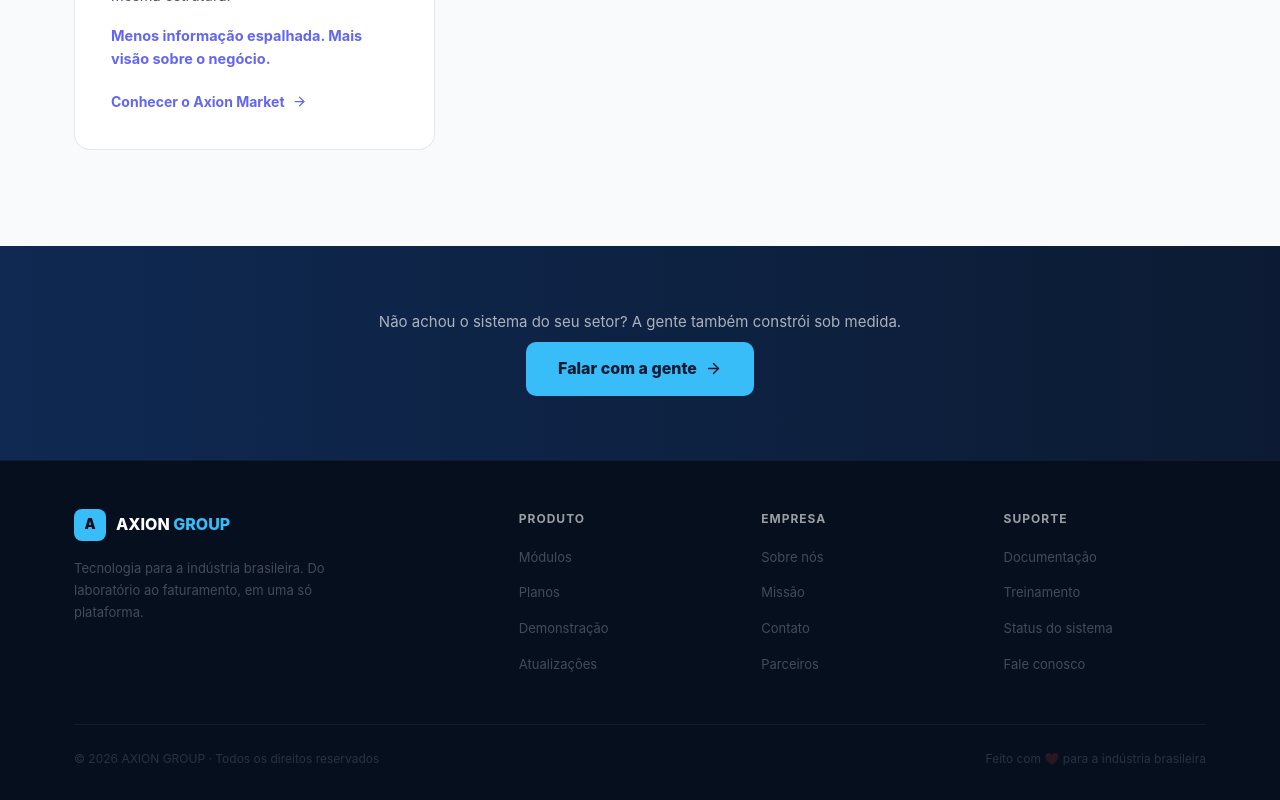
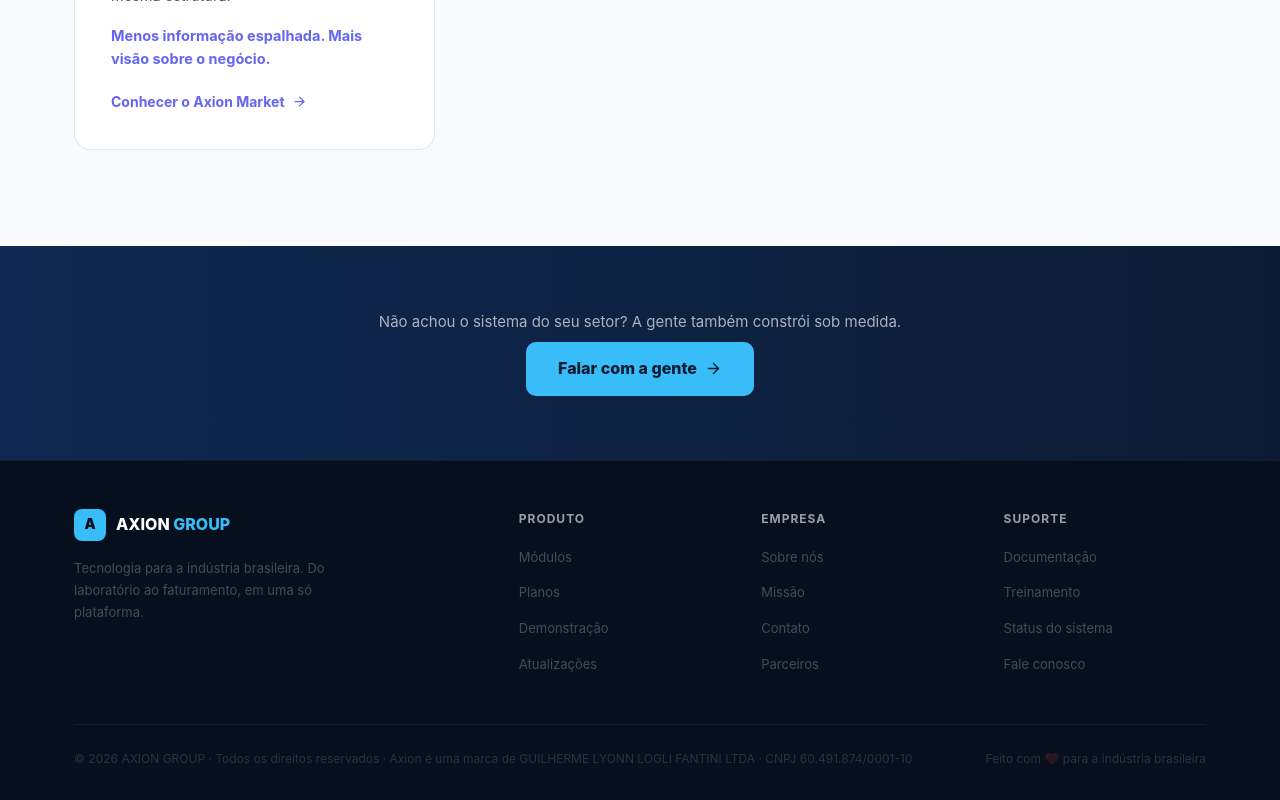
Before and after one commit to Fantini1991/axion-group-site, a React (Vite) app: page /sistemas in a window 1280 px wide. Shown: the part 2374-3174 px from the top of the page. Built offline with nearby package versions, Linux system fonts and the light colour scheme.

Commit message:
feat: identificar empresa titular da marca no rodapé
Co-Authored-By: Claude Opus 5.5 <noreply@anthropic.com>

```diff
--- a/src/sections/Footer.tsx
+++ b/src/sections/Footer.tsx
@@ -33,7 +33,7 @@ export default function Footer() {
         </div>
 
         <div style={{ borderTop: "1px solid rgba(255,255,255,0.05)", paddingTop: 24, display: "flex", justifyContent: "space-between", alignItems: "center", flexWrap: "wrap", gap: 12 }}>
-          <span style={{ fontSize: 12, color: "rgba(255,255,255,0.15)" }}>© {year} AXION GROUP · Todos os direitos reservados</span>
+          <span style={{ fontSize: 12, color: "rgba(255,255,255,0.15)" }}>© {year} AXION GROUP · Todos os direitos reservados · Axion é uma marca de GUILHERME LYONN LOGLI FANTINI LTDA · CNPJ 60.491.874/0001-10</span>
           <span style={{ fontSize: 12, color: "rgba(255,255,255,0.15)" }}>Feito com ❤️ para a indústria brasileira</span>
         </div>
       </div>
```
